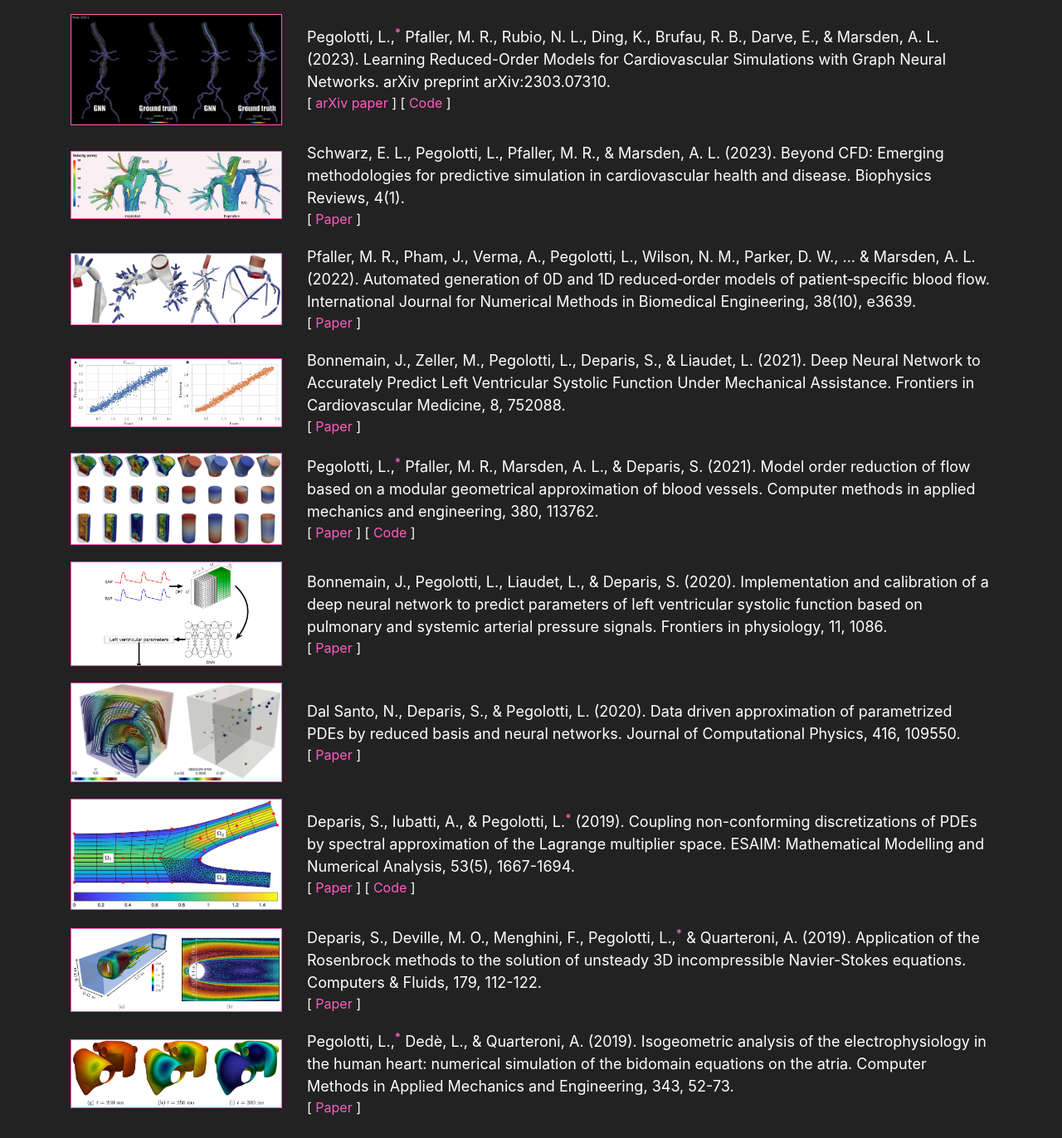
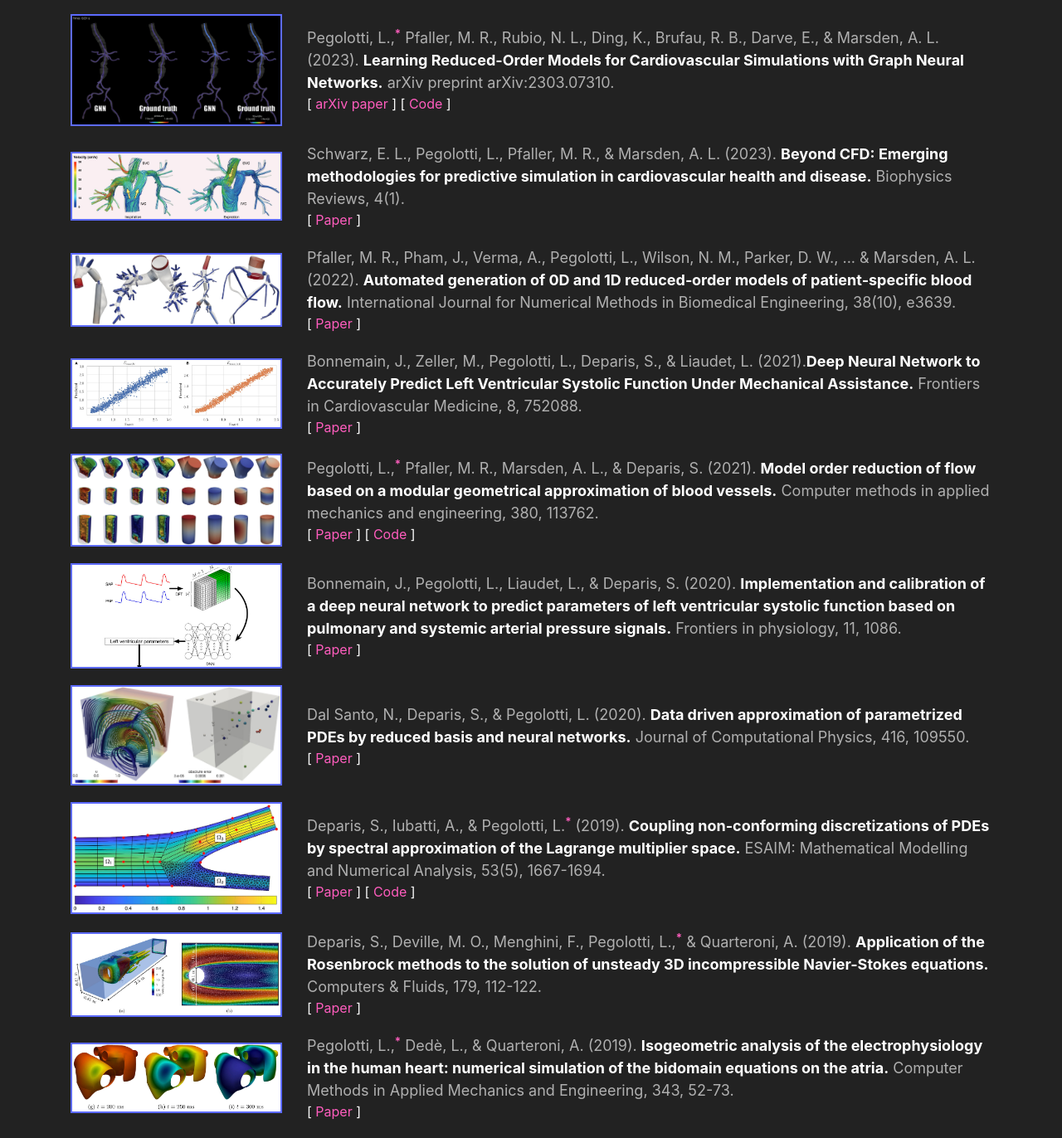
Before and after one commit to lucapegolotti/lucapegolotti.github.io, a plain HTML site: page index.html in a window 1280 px wide. Shown: the part 702-2074 px from the top of the page at 83% size. Drawn offline with nearby package versions, Linux system fonts and the light colour scheme.

Commit message:
Modify appearance publications

```diff
--- a/css/style.css
+++ b/css/style.css
@@ -55,6 +55,7 @@ a:hover {
 
 .publication-text {
     font-size: large;
+    color: rgb(176, 176, 176);
 }
 
 @media only screen and (max-width: 970px) {
@@ -70,39 +71,14 @@ a:hover {
 }
 
 .paper-img {
-    border: 1px solid rgb(255, 93, 190);
+    /* border: 1px solid rgb(255, 93, 190); */
+    border: 2px solid rgb(93, 107, 255);
 }
 
 @media only screen and (max-width: 970px) {
     .paper-img {
         margin-top: 20px;
     }
-}
-
-/* Style the button that is used to open and close the collapsible content */
-.collapsible {
-    background-color: #eee;
-    color: #444;
-    cursor: pointer;
-    padding: 18px;
-    width: 100%;
-    border: none;
-    text-align: center;
-    outline: none;
-    font-size: 15px;
-  }
-
-  /* Add a background color to the button if it is clicked on (add the .active class with JS), and when you move the mouse over it (hover) */
-  .active, .collapsible:hover {
-    background-color: #ccc;
-  }
-
-  /* Style the collapsible content. Note: hidden by default */
-  .content {
-    padding: 0 18px;
-    display: none;
-    overflow: hidden;
-    background-color: #f1f1f1;
 }
 
 sup {
@@ -123,3 +99,8 @@ a:hover {
 color:rgb(93, 107, 255);
 transition-duration: 500ms;
 }
+
+.paper-title {
+    color: white;
+    font-weight: bold;
+}
--- a/index.html
+++ b/index.html
@@ -31,7 +31,7 @@
     rel="stylesheet"
     />
 
-    <title>Luca Pegolotti | Postdoc in AI for Health</title>
+    <title>Luca Pegolotti | Postdoc in ML for Health</title>
   </head>
   <body>
 
@@ -94,7 +94,7 @@
                 <img class="img-fluid paper-img" src="img/gnn_1d.gif">
             </div>
             <div class="col-md-9 justify-content-center align-middle">
-                <div class="publication-text">Pegolotti, L.,<sup>*</sup> Pfaller, M. R., Rubio, N. L., Ding, K., Brufau, R. B., Darve, E., & Marsden, A. L. (2023). Learning Reduced-Order Models for Cardiovascular Simulations with Graph Neural Networks. arXiv preprint arXiv:2303.07310.</div>
+                <div class="publication-text">Pegolotti, L.,<sup>*</sup> Pfaller, M. R., Rubio, N. L., Ding, K., Brufau, R. B., Darve, E., & Marsden, A. L. (2023). <span class="paper-title">Learning Reduced-Order Models for Cardiovascular Simulations with Graph Neural Networks.</span> arXiv preprint arXiv:2303.07310.</div>
                 <span>[
                     <a href="https://arxiv.org/abs/2303.07310"
                     target="_blank"
@@ -114,7 +114,7 @@
                 <img class="img-fluid paper-img" src="img/beyond-cfd.jpg">
             </div>
             <div class="col-md-9 justify-content-center align-middle">
-                <div class="publication-text">Schwarz, E. L., Pegolotti, L., Pfaller, M. R., & Marsden, A. L. (2023). Beyond CFD: Emerging methodologies for predictive simulation in cardiovascular health and disease. Biophysics Reviews, 4(1).</div>
+                <div class="publication-text">Schwarz, E. L., Pegolotti, L., Pfaller, M. R., & Marsden, A. L. (2023). <span class="paper-title">Beyond CFD: Emerging methodologies for predictive simulation in cardiovascular health and disease.</span> Biophysics Reviews, 4(1).</div>
                 <span>[
                     <a href="https://pubs.aip.org/aip/bpr/article-abstract/4/1/011301/2879057/Beyond-CFD-Emerging-methodologies-for-predictive?redirectedFrom=fulltext"
                     target="_blank"
@@ -128,7 +128,7 @@
                 <img class="img-fluid paper-img" src="img/automated.jpg">
             </div>
             <div class="col-md-9 justify-content-center align-middle">
-                <div class="publication-text">Pfaller, M. R., Pham, J., Verma, A., Pegolotti, L., Wilson, N. M., Parker, D. W., ... & Marsden, A. L. (2022). Automated generation of 0D and 1D reduced‐order models of patient‐specific blood flow. International Journal for Numerical Methods in Biomedical Engineering, 38(10), e3639.</div>
+                <div class="publication-text">Pfaller, M. R., Pham, J., Verma, A., Pegolotti, L., Wilson, N. M., Parker, D. W., ... & Marsden, A. L. (2022). <span class="paper-title">Automated generation of 0D and 1D reduced‐order models of patient‐specific blood flow.</span> International Journal for Numerical Methods in Biomedical Engineering, 38(10), e3639.</div>
                 <span>[
                     <a href="https://onlinelibrary.wiley.com/doi/abs/10.1002/cnm.3639"
                     target="_blank"
@@ -143,7 +143,7 @@
                 <img class="img-fluid paper-img" src="img/LVsystfunction.jpg">
             </div>
             <div class="col-md-9 justify-content-center align-middle">
-                <div class="publication-text">Bonnemain, J., Zeller, M., Pegolotti, L., Deparis, S., & Liaudet, L. (2021). Deep Neural Network to Accurately Predict Left Ventricular Systolic Function Under Mechanical Assistance. Frontiers in Cardiovascular Medicine, 8, 752088.</div>
+                <div class="publication-text">Bonnemain, J., Zeller, M., Pegolotti, L., Deparis, S., & Liaudet, L. (2021).<span class="paper-title">Deep Neural Network to Accurately Predict Left Ventricular Systolic Function Under Mechanical Assistance.</span> Frontiers in Cardiovascular Medicine, 8, 752088.</div>
                 <span>[
                     <a href="https://www.frontiersin.org/articles/10.3389/fcvm.2021.752088/full"
                     target="_blank"
@@ -158,7 +158,7 @@
                 <img class="img-fluid paper-img" src="img/model-order.jpg">
             </div>
             <div class="col-md-9 justify-content-center align-middle">
-                <div class="publication-text">Pegolotti, L.,<sup>*</sup> Pfaller, M. R., Marsden, A. L., & Deparis, S. (2021). Model order reduction of flow based on a modular geometrical approximation of blood vessels. Computer methods in applied mechanics and engineering, 380, 113762.</div>
+                <div class="publication-text">Pegolotti, L.,<sup>*</sup> Pfaller, M. R., Marsden, A. L., & Deparis, S. (2021). <span class="paper-title">Model order reduction of flow based on a modular geometrical approximation of blood vessels.</span> Computer methods in applied mechanics and engineering, 380, 113762.</div>
                 <span>[
                     <a href="https://www.sciencedirect.com/science/article/pii/S0045782521000980"
                     target="_blank"
@@ -179,7 +179,7 @@
                 <img class="img-fluid paper-img" src="img/implementation-calibration.jpg">
             </div>
             <div class="col-md-9 justify-content-center align-middle">
-                <div class="publication-text">Bonnemain, J., Pegolotti, L., Liaudet, L., & Deparis, S. (2020). Implementation and calibration of a deep neural network to predict parameters of left ventricular systolic function based on pulmonary and systemic arterial pressure signals. Frontiers in physiology, 11, 1086.</div>
+                <div class="publication-text">Bonnemain, J., Pegolotti, L., Liaudet, L., & Deparis, S. (2020). <span class="paper-title">Implementation and calibration of a deep neural network to predict parameters of left ventricular systolic function based on pulmonary and systemic arterial pressure signals.</span> Frontiers in physiology, 11, 1086.</div>
                 <span>[
                     <a href="https://www.frontiersin.org/articles/10.3389/fphys.2020.01086/full"
                     target="_blank"
@@ -194,7 +194,7 @@
                 <img class="img-fluid paper-img" src="img/data-driven.jpg">
             </div>
             <div class="col-md-9 justify-content-center align-middle">
-                <div class="publication-text">Dal Santo, N., Deparis, S., & Pegolotti, L. (2020). Data driven approximation of parametrized PDEs by reduced basis and neural networks. Journal of Computational Physics, 416, 109550.</div>
+                <div class="publication-text">Dal Santo, N., Deparis, S., & Pegolotti, L. (2020). <span class="paper-title">Data driven approximation of parametrized PDEs by reduced basis and neural networks.</span> Journal of Computational Physics, 416, 109550.</div>
                 <span>[
                     <a href="https://www.sciencedirect.com/science/article/pii/S0021999120303247"
                     target="_blank"
@@ -209,7 +209,7 @@
                 <img class="img-fluid paper-img" src="img/coupling-nonconforming.jpg">
             </div>
             <div class="col-md-9 justify-content-center align-middle">
-                <div class="publication-text">Deparis, S., Iubatti, A., & Pegolotti, L.<sup>*</sup> (2019). Coupling non-conforming discretizations of PDEs by spectral approximation of the Lagrange multiplier space. ESAIM: Mathematical Modelling and Numerical Analysis, 53(5), 1667-1694.</div>
+                <div class="publication-text">Deparis, S., Iubatti, A., & Pegolotti, L.<sup>*</sup> (2019). <span class="paper-title">Coupling non-conforming discretizations of PDEs by spectral approximation of the Lagrange multiplier space.</span> ESAIM: Mathematical Modelling and Numerical Analysis, 53(5), 1667-1694.</div>
                 <span>[
                     <a href="https://www.esaim-m2an.org/articles/m2an/abs/2019/05/m2an180050/m2an180050.html"
                     target="_blank"
@@ -230,7 +230,7 @@
                 <img class="img-fluid paper-img" src="img/rosenbrock.jpg">
             </div>
             <div class="col-md-9 justify-content-center align-middle">
-                <div class="publication-text">Deparis, S., Deville, M. O., Menghini, F., Pegolotti, L.,<sup>*</sup> & Quarteroni, A. (2019). Application of the Rosenbrock methods to the solution of unsteady 3D incompressible Navier-Stokes equations. Computers & Fluids, 179, 112-122.
+                <div class="publication-text">Deparis, S., Deville, M. O., Menghini, F., Pegolotti, L.,<sup>*</sup> & Quarteroni, A. (2019). <span class="paper-title">Application of the Rosenbrock methods to the solution of unsteady 3D incompressible Navier-Stokes equations.</span> Computers & Fluids, 179, 112-122.
                 </div>
                 <span>[
                     <a href="https://www.sciencedirect.com/science/article/pii/S0045793018307217"
@@ -246,7 +246,7 @@
                 <img class="img-fluid paper-img" src="img/isogeometric.jpg">
             </div>
             <div class="col-md-9 justify-content-center align-middle">
-                <div class="publication-text">Pegolotti, L.,<sup>*</sup> Dedè, L., & Quarteroni, A. (2019). Isogeometric analysis of the electrophysiology in the human heart: numerical simulation of the bidomain equations on the atria. Computer Methods in Applied Mechanics and Engineering, 343, 52-73.</div>
+                <div class="publication-text">Pegolotti, L.,<sup>*</sup> Dedè, L., & Quarteroni, A. (2019). <span class="paper-title">Isogeometric analysis of the electrophysiology in the human heart: numerical simulation of the bidomain equations on the atria.</span> Computer Methods in Applied Mechanics and Engineering, 343, 52-73.</div>
                 <span>[
                     <a href="https://www.sciencedirect.com/science/article/pii/S0045782518304304"
                     target="_blank"
```
Lines whose indentation alone changed are shown as unchanged.
